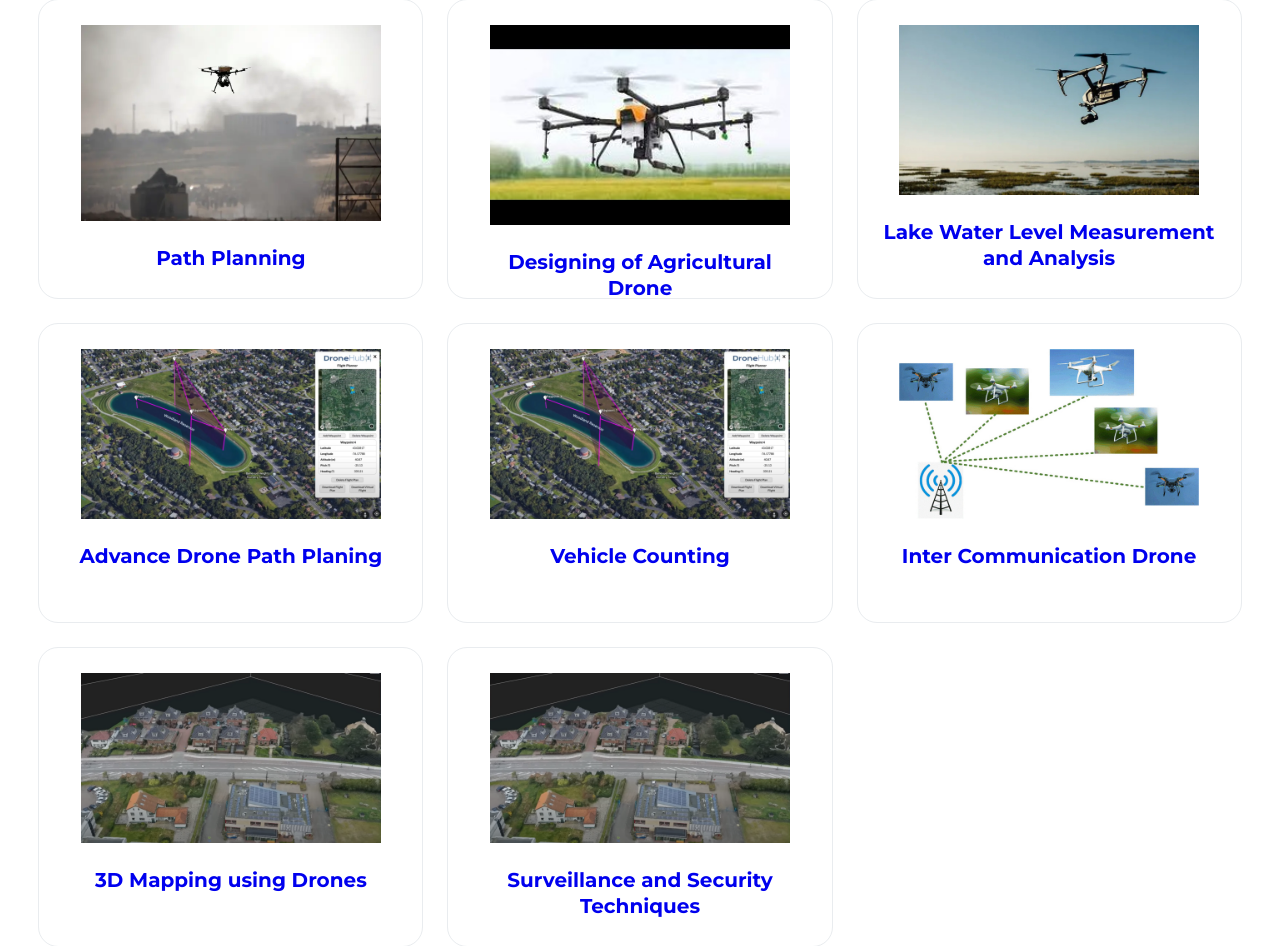
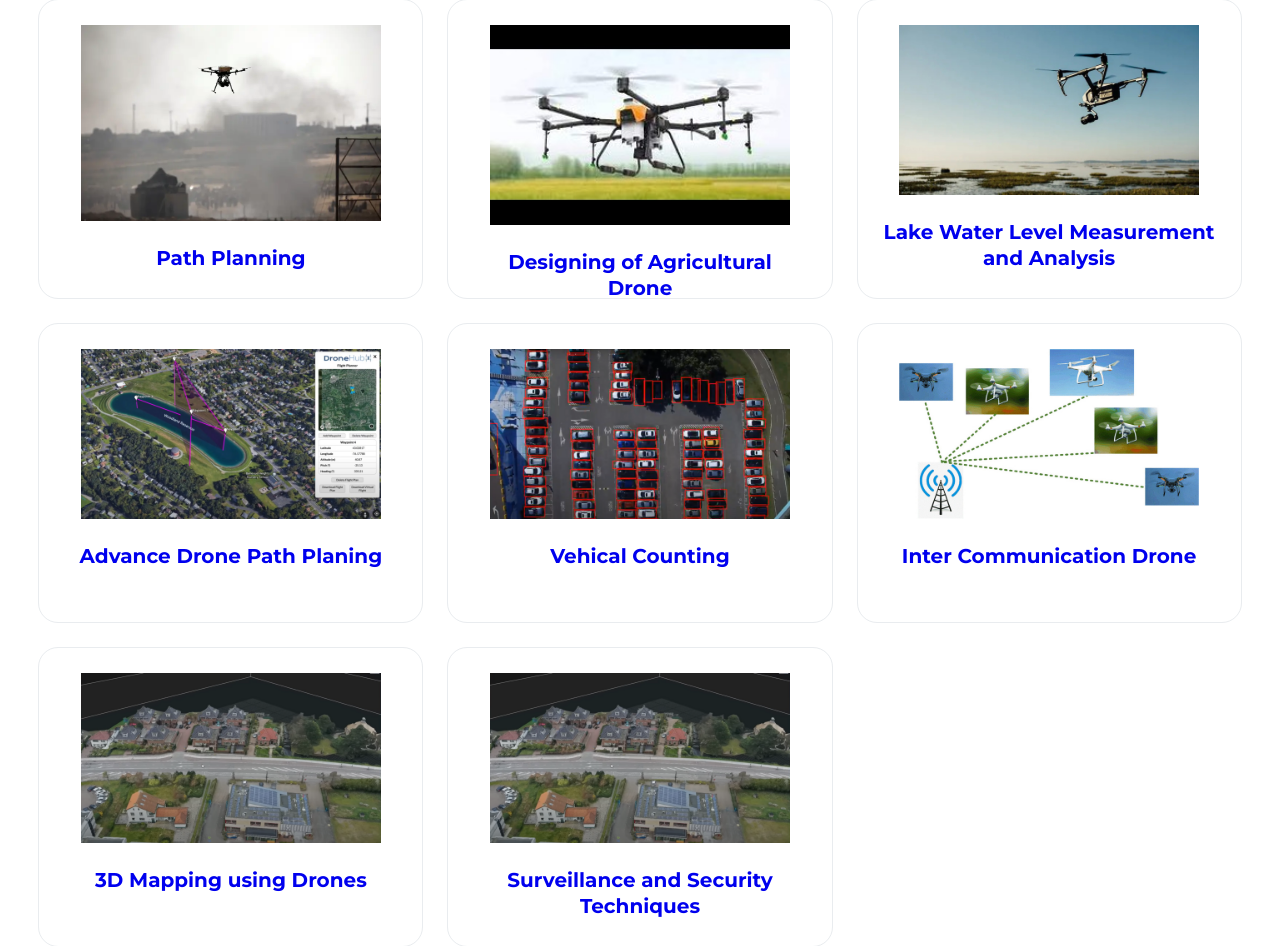
Before and after one commit to SahilPadhiyar18/LJK_DigitalOcean, a Django app: page / in a window 1280 px wide. Shown: the part 1278-2224 px from the top of the page. Run offline with Django 4.2, Linux system fonts and the light colour scheme; parts of the project's set-up code (start-up, migrations or seed data) failed here and were passed over.

Commit message:
Update dronehome.html

```diff
--- a/templates/dronehome.html
+++ b/templates/dronehome.html
@@ -105,12 +105,11 @@
                 <h3>Advance Drone Path Planing</h3>
 
             </div>
-		  <a href="/c8"><div class="box">
-                <img src="{% static 'img/course6.png'%}" class="responsive">
-                <h3>Vehicle Counting</h3>
+		 <a href="/c8"><div class="box">
+                <img src="{% static 'img/parkingc7.png'%}" class="responsive">
+                <h3>Vehical Counting</h3>
 
-            </div></a>
-
+            </div>
 
             <a href="/c9"><div class="box">
                 <img src="{% static 'img/intercommuni.jpg'%}" class="responsive">
```
